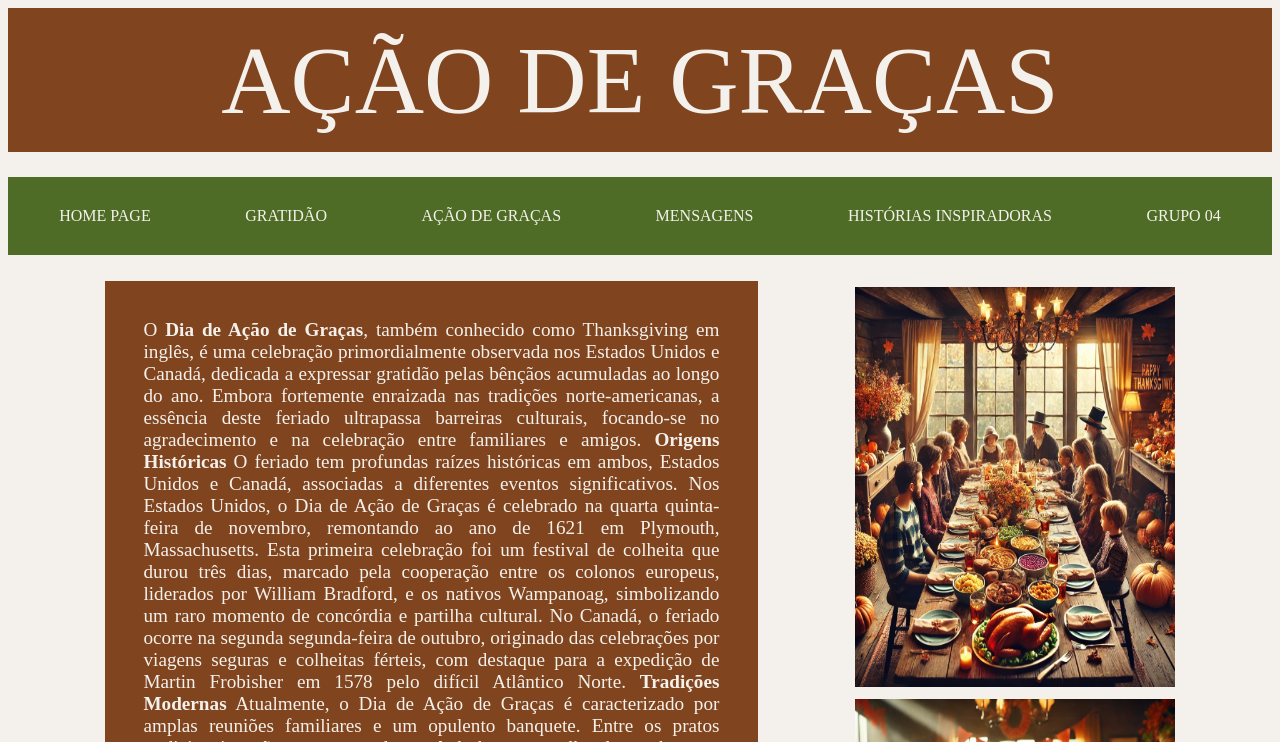
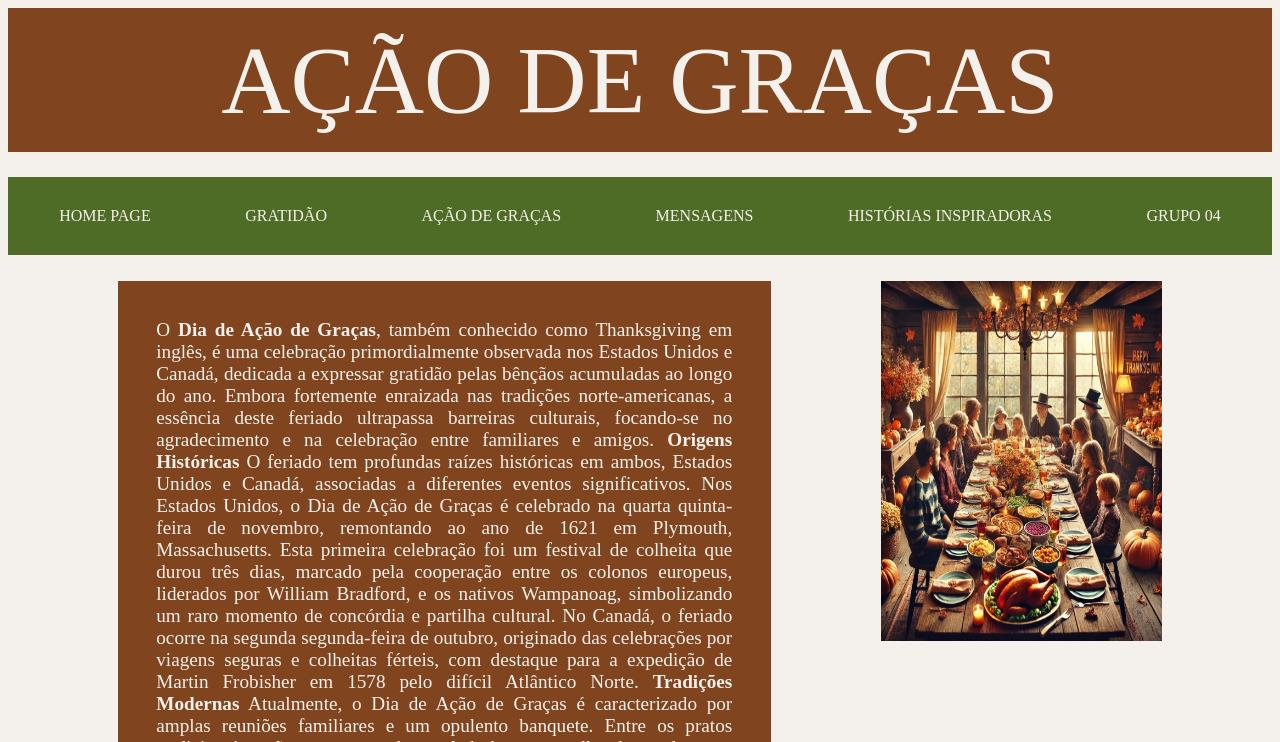
Before and after one commit to giihdot/ProjetoFinal, a website: page FrontEnd/Página_3/Pagina_3.html in a window 1280 px wide. Shown: the top 742 px of the page. Drawn offline with Linux system fonts and the light colour scheme.

Commit message:
Alteração

```diff
--- a/FrontEnd/Página_3/Pagina_3.css
+++ b/FrontEnd/Página_3/Pagina_3.css
@@ -55,14 +55,14 @@ li a:hover {
 }
 
 img {
-  width: 25vw;
-  height: 50vh;
+  width: 22vw;
+  height: 45vh;
 }
 
 .Junt-Img {
   display: flex;
   flex-direction: column;
-  justify-content: space-around;
+  justify-content: space-between;
 }
 
 .Junt_1 {
```
